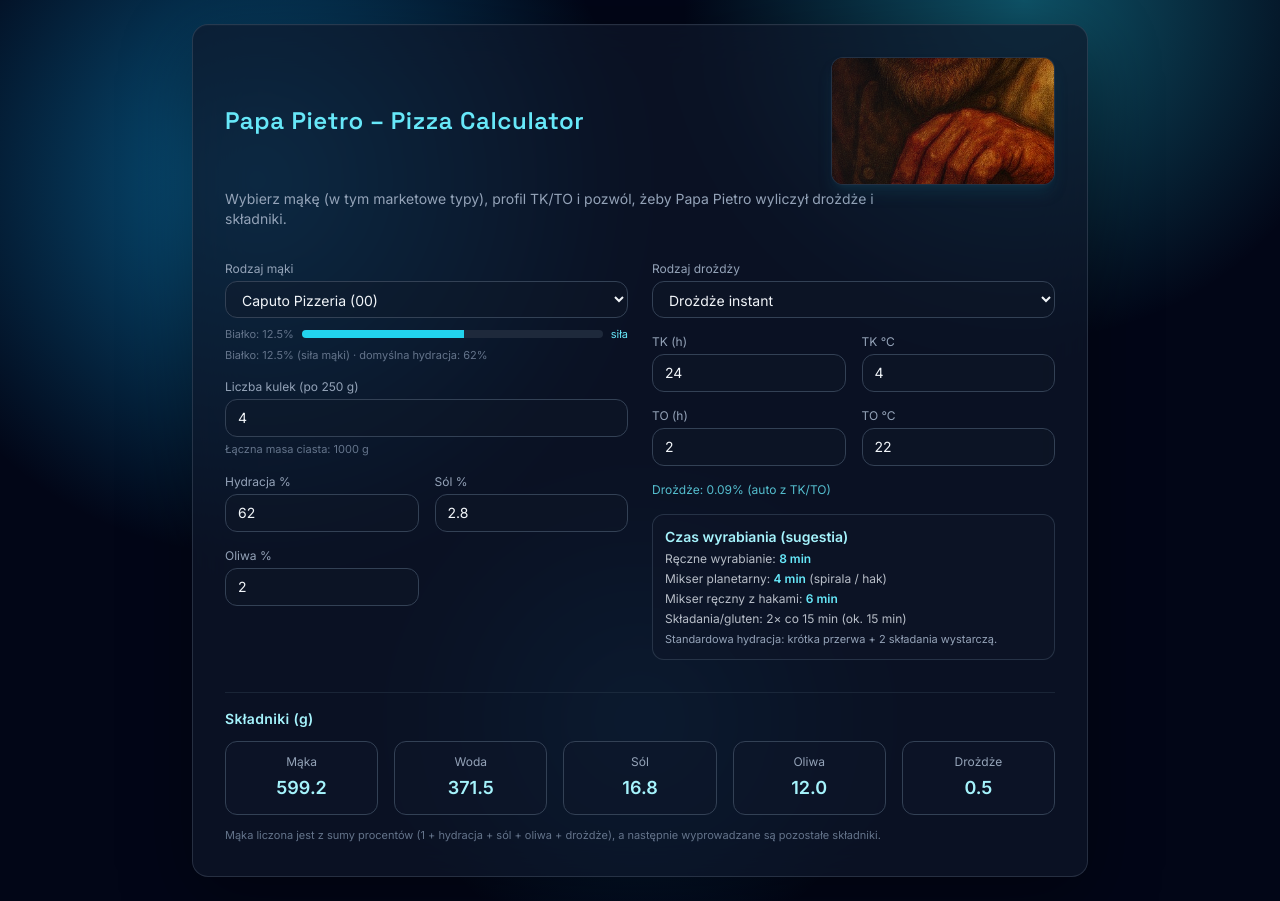
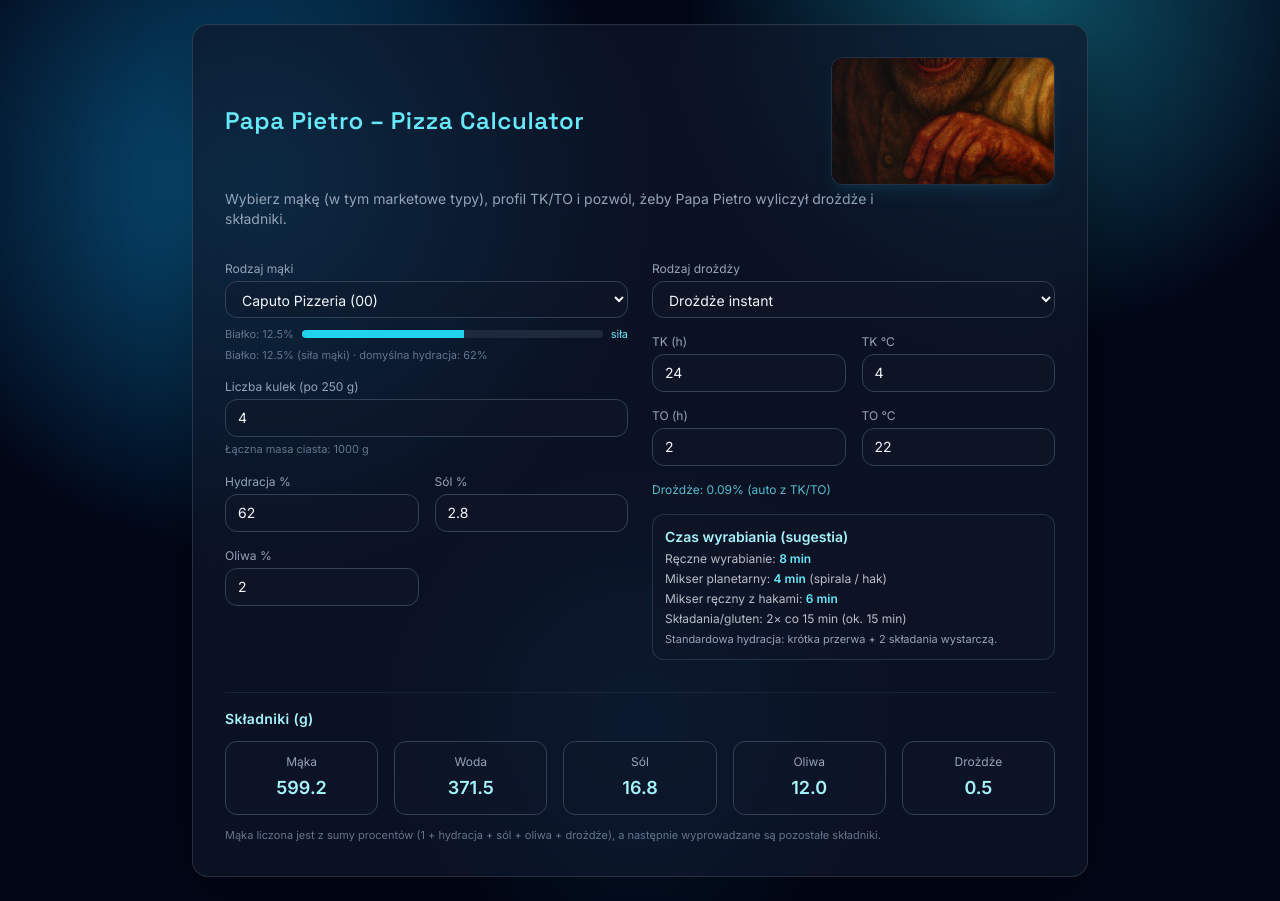
Before and after one commit to dibhell/papa_pietro, a React (Vite) app: page / in a window 1280 px wide. Built offline with nearby package versions, Linux system fonts and the light colour scheme.

Commit message:
chore: balance hero parallax to cover full frame

```diff
--- a/src/App.tsx
+++ b/src/App.tsx
@@ -136,8 +136,9 @@ const DoughCalculator: React.FC = () => {
     Math.min(100, (currentFlour.protein - 8) * 12)
   );
   const heroImage = `${import.meta.env.BASE_URL}papa-pietro.jpg`;
-  const heroScale = 3; // mocny zoom, żeby pokryć kadr przy dużym ruchu
-  const heroTravel = 100; // percent travel: pełny zakres od góry do dołu
+  // Skala i zakres tak, by przy skrajnych ruchach dało się zobaczyć cały kadr bez pustych brzegów.
+  const heroScale = 2.2;
+  const heroTravel = ((heroScale - 1) / heroScale) * 50; // percent travel matching scale
 
   const kneadingPlan = useMemo(() => {
     const clamp = (v: number, min: number, max: number) =>
@@ -172,15 +173,11 @@ const DoughCalculator: React.FC = () => {
       const cx = rect.left + rect.width / 2;
       const cy = rect.top + rect.height / 2;
       const xRatio = clamp(
-        (e.clientX - cx) / (window.innerWidth / 2),
+        (e.clientX - cx) / (rect.width / 2),
         -1,
         1
       );
-      const yRatio = clamp(
-        (e.clientY - cy) / (window.innerHeight / 2),
-        -1,
-        1
-      );
+      const yRatio = clamp((e.clientY - cy) / (rect.height / 2), -1, 1);
       setHeroOffset({
         x: xRatio * heroTravel,
         y: yRatio * heroTravel,
```
